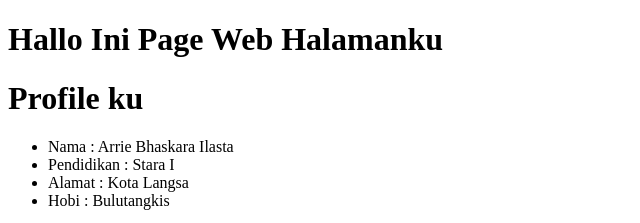
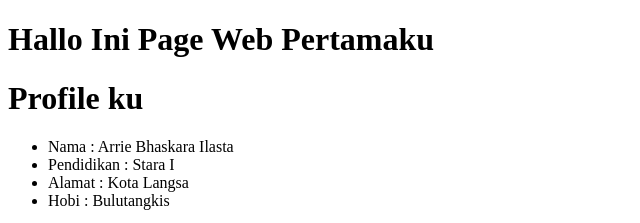
Before and after one commit to bilasta89/git-lear, a plain HTML site: page index.html in a window 1280 px wide. Shown: the top 223 px of the page, 0-640 px from the left. Drawn offline with Linux system fonts and the light colour scheme.

Commit message:
modif index.html

```diff
--- a/index.html
+++ b/index.html
@@ -7,7 +7,7 @@
     <title>My Blog</title>
 </head>
 <body>
-    <h1>Hallo Ini Page Web Halamanku</h1>
+    <h1>Hallo Ini Page Web Pertamaku</h1>
 
     <di></di>
     <h1>Profile ku</h1>
```
Also changed, not shown: 2 other files.
